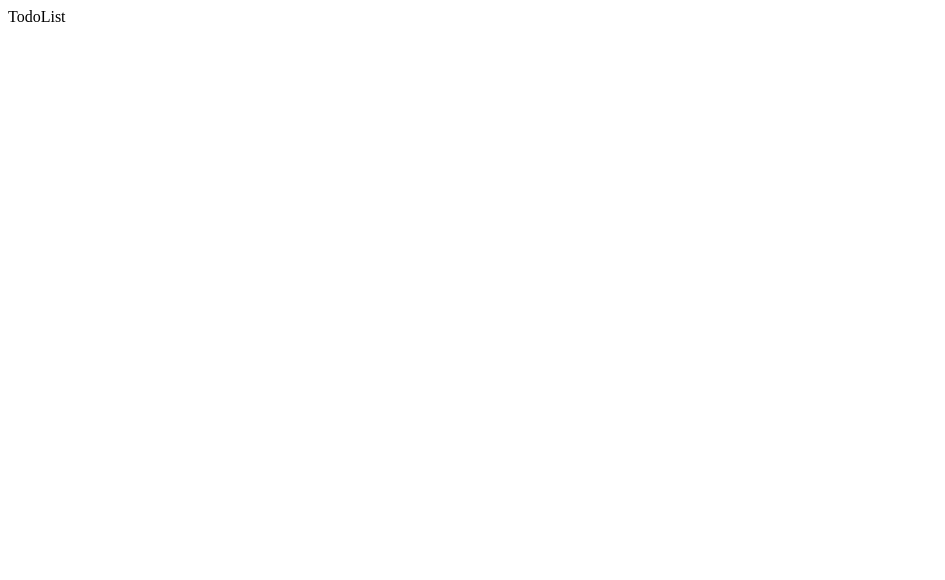
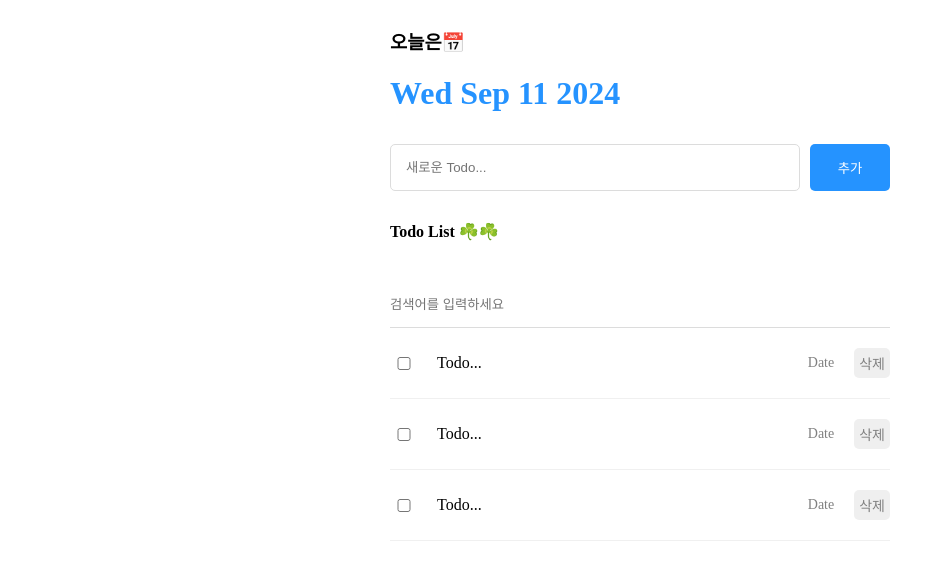
Before and after one commit to NtoZero/react_onebite, a React (Vite) app in the folder S8.Todo/: page / in a window 1280 px wide. Shown: the top 580 px of the page, without its empty margins (0-945 px from the left). Built offline with nearby package versions, Linux system fonts and the light colour scheme.

Commit message:
feat(S8. Todo 프로젝트): 2. UI 구현하기

```diff
--- a/S8.Todo/src/App.css
+++ b/S8.Todo/src/App.css
@@ -0,0 +1,8 @@
+.App {
+  width: 500px;
+  margin: 0 auto;
+
+  display: flex;
+  flex-direction: column;
+  gap: 10px;
+}
--- a/S8.Todo/src/App.jsx
+++ b/S8.Todo/src/App.jsx
@@ -1,7 +1,16 @@
 import "./App.css";
+import Editor from "./components/Editor.jsx";
+import Header from "./components/Header.jsx";
+import List from "./components/List.jsx";
 
 function App() {
-  return <>TodoList</>;
+  return (
+    <div className="App">
+      <Header />
+      <Editor />
+      <List />
+    </div>
+  );
 }
 
 export default App;
--- /dev/null
+++ b/S8.Todo/src/components/Editor.css
@@ -0,0 +1,20 @@
+.Editor {
+  display: flex;
+  gap: 10px;
+}
+
+.Editor input {
+  flex: 1;
+  padding: 15px;
+  border: 1px solid rgb(220, 220, 220);
+  border-radius: 5px;
+}
+
+.Editor button {
+  cursor: pointer;
+  width: 80px;
+  border: none;
+  background-color: rgb(37, 147, 255);
+  color: white;
+  border-radius: 5px;
+}
--- /dev/null
+++ b/S8.Todo/src/components/Editor.jsx
@@ -0,0 +1,12 @@
+import "./Editor.css";
+
+const Editor = () => {
+  return (
+    <div className="Editor">
+      <input placeholder="새로운 Todo..." />
+      <button>추가</button>
+    </div>
+  );
+};
+
+export default Editor;
--- /dev/null
+++ b/S8.Todo/src/components/Header.css
@@ -0,0 +1,3 @@
+.Header > h1 {
+  color: rgb(37, 147, 255);
+}
--- /dev/null
+++ b/S8.Todo/src/components/Header.jsx
@@ -0,0 +1,12 @@
+import "./Header.css";
+
+const Header = () => {
+  return (
+    <div className="Header">
+      <h3>오늘은📅</h3>
+      <h1>{new Date().toDateString()}</h1>
+    </div>
+  );
+};
+
+export default Header;
--- /dev/null
+++ b/S8.Todo/src/components/List.css
@@ -0,0 +1,23 @@
+.List {
+  display: flex;
+  flex-direction: column;
+  gap: 20px;
+}
+
+.List > input {
+  width: 100%;
+  border: none;
+  border-bottom: 1px solid rgb(220, 220, 220);
+  padding: 15px 0px;
+}
+
+.List > input:focus {
+  outline: none;
+  border-bottom: 1px solid rgb(37, 147, 255);
+}
+
+.List .todos_wrapper {
+  display: flex;
+  flex-direction: column;
+  gap: 20px;
+}
--- /dev/null
+++ b/S8.Todo/src/components/List.jsx
@@ -0,0 +1,18 @@
+import "./List.css";
+import TodoItem from "./TodoItem.jsx";
+
+const List = () => {
+  return (
+    <div className="List">
+      <h4>Todo List ☘️☘️</h4>
+      <input placeholder="검색어를 입력하세요" />
+      <div className="todos_wrapper">
+        <TodoItem />
+        <TodoItem />
+        <TodoItem />
+      </div>
+    </div>
+  );
+};
+
+export default List;
--- /dev/null
+++ b/S8.Todo/src/components/Todo.css
@@ -0,0 +1,29 @@
+.TodoItem {
+  display: flex;
+  align-items: center;
+  gap: 20px;
+  padding-bottom: 20px;
+  border-bottom: 1px solid rgb(240, 240, 240);
+}
+
+.TodoItem input {
+  width: 20px;
+}
+
+.TodoItem .content {
+  flex: 1;
+}
+
+.TodoItem .date {
+  font-size: 14px;
+  color: gray;
+}
+
+.TodoItem button {
+  cursor: pointer;
+  color: gray;
+  font-size: 14px;
+  border: none;
+  border-radius: 5px;
+  padding: 5px;
+}
--- /dev/null
+++ b/S8.Todo/src/components/TodoItem.jsx
@@ -0,0 +1,14 @@
+import "./Todo.css";
+
+const TodoItem = () => {
+  return (
+    <div className="TodoItem">
+      <input type="checkbox" />
+      <div className="content">Todo...</div>
+      <div className="date">Date</div>
+      <button>삭제</button>
+    </div>
+  );
+};
+
+export default TodoItem;
```
